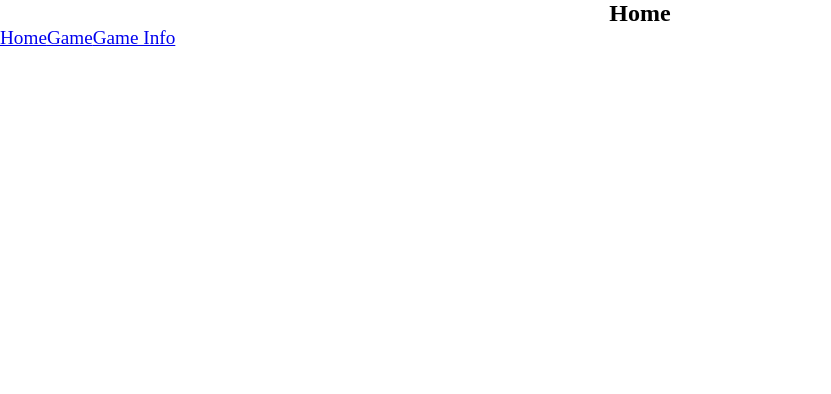
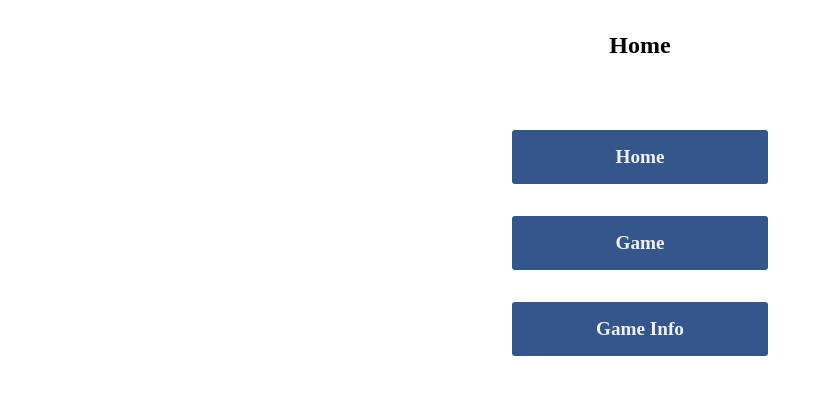
Before and after one commit to iritaca/dnd-slim-version, a React (Create React App) app: page / in a window 1280 px wide. Shown: the top 394 px of the page, without its empty margins (0-831 px from the left). Built offline with nearby package versions, Linux system fonts and the light colour scheme.

Commit message:
sass extend for generalBtn

```diff
--- a/src/Styles/Game.module.scss
+++ b/src/Styles/Game.module.scss
@@ -4,6 +4,11 @@
   margin: 0;
   padding: 0;
   box-sizing: border-box;
+  user-select: none;
+}
+
+ul {
+  list-style: none;
 }
 
 h2 {
@@ -25,6 +30,7 @@ button {
     cursor: pointer;
   }
 }
+
 /*#endregion generic styles*/
 
 /*#region Colors*/
@@ -34,6 +40,7 @@ $green_1: #59d18e;
 $blue_1: #5b9ad2;
 $blue_2: #4164df;
 $blue_3: #92a8d1;
+$blue_4: #34568b;
 $purple_1: #5a4bad;
 $red_1: #ff6f61;
 $red_2: #c34033;
@@ -67,6 +74,15 @@ $lowLife: $red_2;
       margin-top: $size;
     }
   }
+}
+
+%generalBtn {
+  padding: 16px 32px;
+  border-radius: 3px;
+  cursor: pointer;
+  text-decoration: none;
+  color: $gray_1;
+  font-weight: 600;
 }
 /*#endregion utils*/
 
@@ -322,6 +338,7 @@ $lowLife: $red_2;
 
 .btn {
   $parent: &;
+  width: 100%;
   font-size: 1.2rem;
   transition: all 0.2s $cubicBezier;
   position: relative;
@@ -357,6 +374,7 @@ $lowLife: $red_2;
     advance: $purple_1,
     reset: $blue_3,
     heal: $red_1,
+    home: $blue_4,
   );
   @each $name, $color in $btn-colors {
     &.#{$name} {
@@ -414,3 +432,44 @@ $lowLife: $red_2;
   }
 }
 /*#endregion hitpoints */
+
+/*#region Home */
+.home {
+  &Wrapper {
+    height: 100vh;
+    outline: 1px solid green;
+    display: flex;
+    flex-direction: column;
+
+    & h2 {
+      padding: 32px;
+    }
+  }
+  &Menu {
+    height: 30%;
+    width: 20%;
+    margin: 32px auto;
+    text-align: center;
+    @include flexCenter;
+    flex-direction: column;
+    @include layoutMargin($type: vertical, $size: 32px);
+
+    .btn {
+      @extend %generalBtn;
+    }
+  }
+}
+
+/*#endregion Home */
+
+/*#region Game Info */
+.gameInfo {
+  height: 100vh;
+  width: 100vw;
+  @include flexCenter;
+  .btn {
+    width: auto;
+    @extend %generalBtn;
+  }
+}
+/*#endregion Game Info */
```
